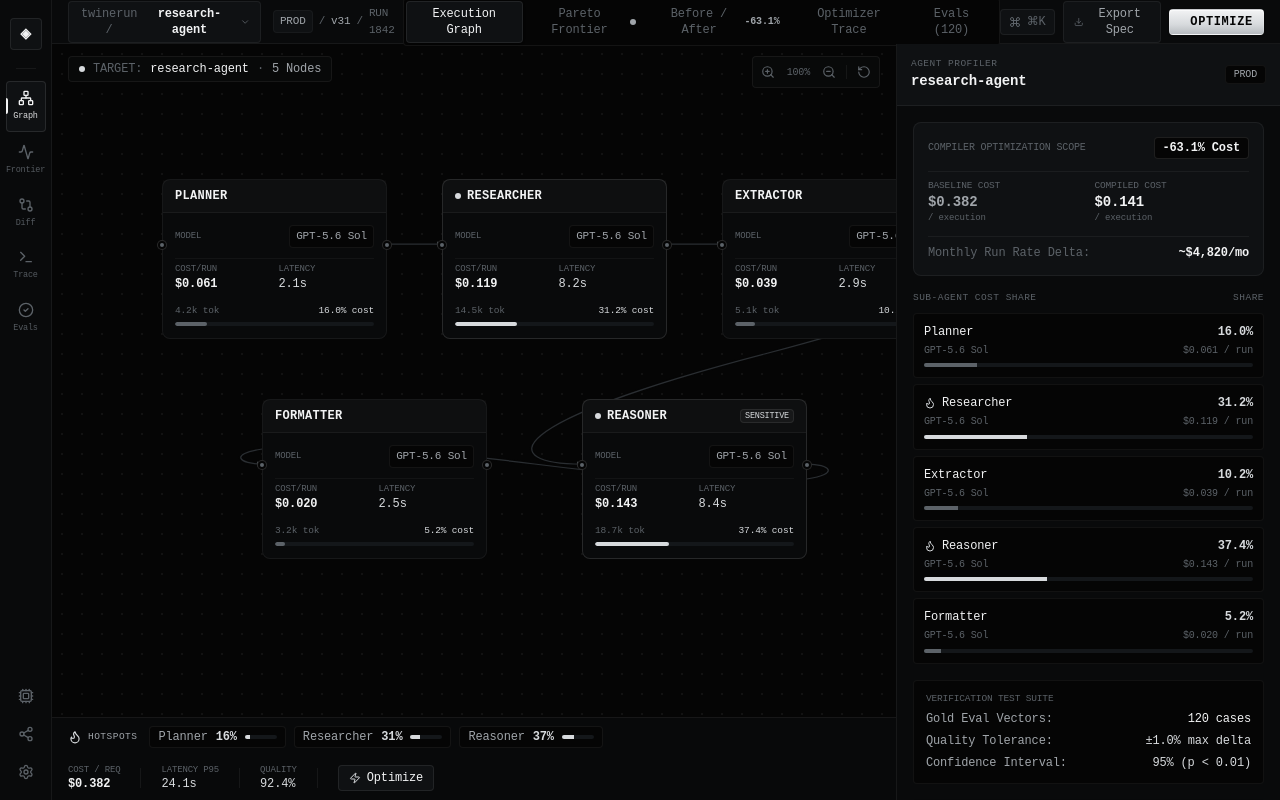
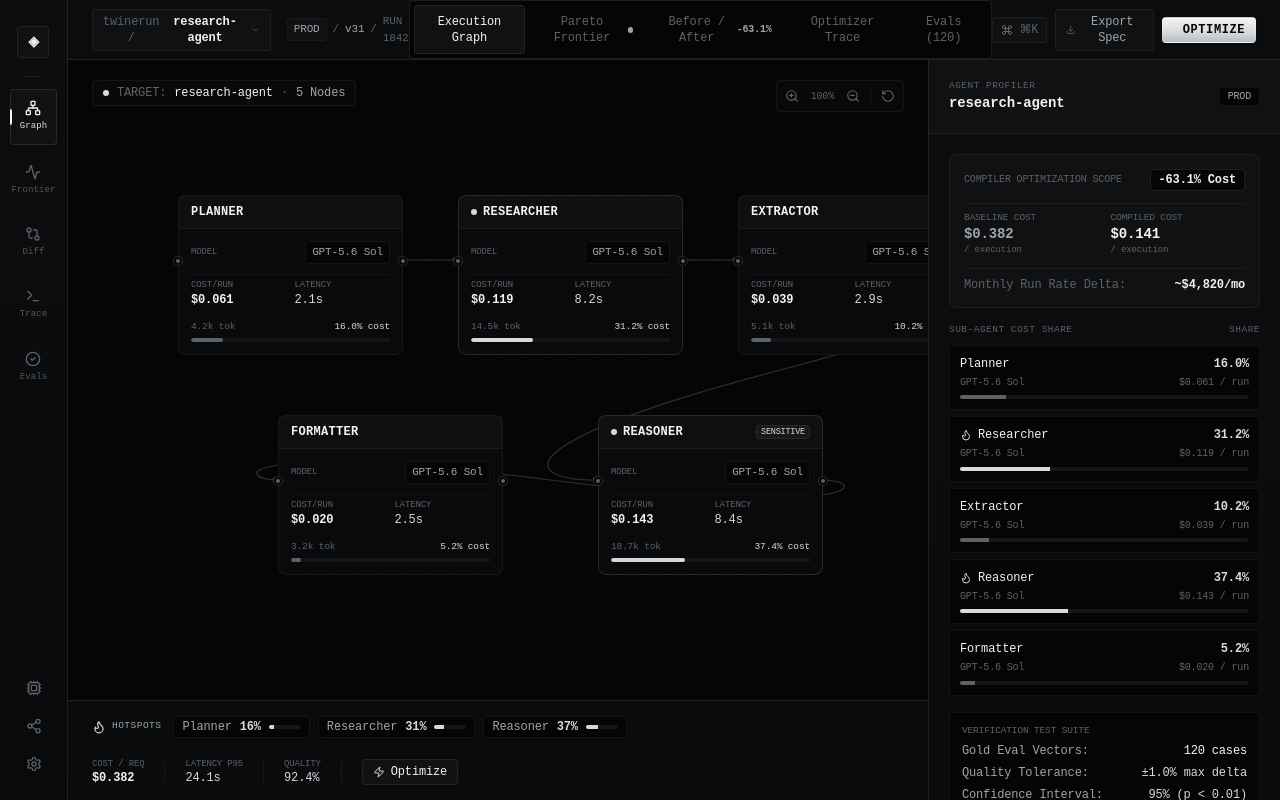
Before and after one commit to Auro-rium/agent-PGO, a React (Vite) app in the folder landingpage/: page / in a window 1280 px wide. Both pictures are taken after a click on the button "Launch twinerun". Built offline with nearby package versions, Linux system fonts and the light colour scheme.

Commit message:
style: give studio more breathing room

```diff
--- a/landingpage/src/App.tsx
+++ b/landingpage/src/App.tsx
@@ -356,7 +356,7 @@ export default function App() {
 
   // Render Full Interactive Studio Workspace
   return (
-    <div className="flex h-screen w-screen bg-[#050505] text-[#D6D9DC] overflow-hidden font-sans select-none relative">
+    <div className="studio-shell flex h-screen w-screen bg-[#050505] text-[#D6D9DC] overflow-hidden font-sans select-none relative">
       {/* 1. Slim Left Navigation Rail */}
       <NavigationRail
         currentView={currentView}
--- a/landingpage/src/components/BeforeAfterDiff.tsx
+++ b/landingpage/src/components/BeforeAfterDiff.tsx
@@ -20,7 +20,7 @@ export const BeforeAfterDiff: React.FC<BeforeAfterDiffProps> = ({
   onOpenExport
 }) => {
   return (
-    <div className="flex-1 h-full bg-[#050505] p-4 md:p-6 overflow-y-auto select-none flex flex-col space-y-4 font-mono text-xs">
+    <div className="studio-view flex-1 h-full bg-[#050505] p-4 md:p-6 overflow-y-auto select-none flex flex-col space-y-4 font-mono text-xs">
       {/* Top Banner: Core Before / After Comparison */}
       <div className="bg-[#090A0B] border border-white/[0.06] rounded-lg p-5 space-y-4">
         <div className="flex flex-wrap items-center justify-between gap-4 border-b border-white/[0.05] pb-4">
--- a/landingpage/src/components/EvalsView.tsx
+++ b/landingpage/src/components/EvalsView.tsx
@@ -27,7 +27,7 @@ export const EvalsView: React.FC<EvalsViewProps> = ({ project }) => {
   });
 
   return (
-    <div className="flex-1 h-full bg-[#050505] p-4 md:p-6 overflow-y-auto select-none flex flex-col md:flex-row gap-4 font-mono text-xs">
+    <div className="studio-view flex-1 h-full bg-[#050505] p-4 md:p-6 overflow-y-auto select-none flex flex-col md:flex-row gap-4 font-mono text-xs">
       {/* Left: Eval Cases List */}
       <div className="flex-1 flex flex-col space-y-3">
         {/* Header Summary */}
--- a/landingpage/src/components/ExecutionGraph.tsx
+++ b/landingpage/src/components/ExecutionGraph.tsx
@@ -88,7 +88,7 @@ export const ExecutionGraph: React.FC<ExecutionGraphProps> = ({
 
   return (
     <div
-      className="relative flex-1 h-full bg-[#050505] canvas-grid overflow-hidden select-none flex flex-col"
+      className="studio-canvas relative flex-1 h-full bg-[#050505] canvas-grid overflow-hidden select-none flex flex-col"
       ref={containerRef}
       onMouseDown={handleMouseDown}
       onMouseMove={handleMouseMove}
@@ -406,7 +406,7 @@ export const ExecutionGraph: React.FC<ExecutionGraphProps> = ({
       </div>
 
       {/* Bottom Hotspots & Profiler Summary Strip (Bloomberg Terminal style) */}
-      <div className="mt-auto z-10 bg-[#090A0B]/95 backdrop-blur border-t border-white/[0.06] px-4 py-2 flex flex-wrap items-center justify-between gap-4">
+      <div className="studio-summary studio-summary-strip mt-auto z-10 bg-[#090A0B]/95 backdrop-blur border-t border-white/[0.06] px-4 py-2 flex flex-wrap items-center justify-between gap-4">
         {/* Hotspots Breakdown */}
         <div className="flex items-center gap-3">
           <div className="flex items-center gap-1.5 text-xs font-mono text-[#5C6268] shrink-0">
--- a/landingpage/src/components/NavigationRail.tsx
+++ b/landingpage/src/components/NavigationRail.tsx
@@ -67,7 +67,7 @@ export const NavigationRail: React.FC<NavigationRailProps> = ({
   ];
 
   return (
-    <aside className="w-13 shrink-0 bg-[#090A0B] border-r border-white/[0.06] flex flex-col items-center justify-between py-3 z-30 select-none">
+    <aside className="studio-rail w-13 shrink-0 bg-[#090A0B] border-r border-white/[0.06] flex flex-col items-center justify-between py-3 z-30 select-none">
       {/* Top Logo */}
       <div className="flex flex-col items-center gap-3">
         <button
--- a/landingpage/src/components/NodeInspector.tsx
+++ b/landingpage/src/components/NodeInspector.tsx
@@ -28,7 +28,7 @@ export const NodeInspector: React.FC<NodeInspectorProps> = ({
   // If no node is selected, show the Agent Global Profiler
   if (!selectedNode) {
     return (
-      <aside className="w-80 lg:w-96 bg-[#090A0B] border-l border-white/[0.06] flex flex-col h-full overflow-y-auto select-none shrink-0 z-20 font-mono text-xs">
+      <aside className="studio-inspector w-80 lg:w-96 bg-[#090A0B] border-l border-white/[0.06] flex flex-col h-full overflow-y-auto select-none shrink-0 z-20 font-mono text-xs">
         {/* Header */}
         <div className="p-3.5 border-b border-white/[0.06] flex items-center justify-between bg-[#0F1113]">
           <div>
@@ -142,7 +142,7 @@ export const NodeInspector: React.FC<NodeInspectorProps> = ({
 
   // A specific node is selected: render deep node inspector
   return (
-    <aside className="w-80 lg:w-96 bg-[#090A0B] border-l border-white/[0.06] flex flex-col h-full overflow-y-auto select-none shrink-0 z-20 font-mono text-xs animate-in slide-in-from-right duration-150">
+    <aside className="studio-inspector w-80 lg:w-96 bg-[#090A0B] border-l border-white/[0.06] flex flex-col h-full overflow-y-auto select-none shrink-0 z-20 font-mono text-xs animate-in slide-in-from-right duration-150">
       {/* Header */}
       <div className="p-3.5 border-b border-white/[0.06] flex items-center justify-between bg-[#0F1113]">
         <div className="flex items-center gap-2">
--- a/landingpage/src/components/OptimizationFrontier.tsx
+++ b/landingpage/src/components/OptimizationFrontier.tsx
@@ -60,7 +60,7 @@ export const OptimizationFrontier: React.FC<OptimizationFrontierProps> = ({
   }, '');
 
   return (
-    <div className="flex-1 h-full bg-[#050505] flex flex-col md:flex-row overflow-hidden select-none font-mono text-xs">
+    <div className="studio-view studio-frontier flex-1 h-full bg-[#050505] flex flex-col md:flex-row overflow-hidden select-none font-mono text-xs">
       {/* Left Canvas: Pareto Scatter Plot */}
       <div className="flex-1 flex flex-col p-4 md:p-6 overflow-y-auto">
         {/* Header HUD */}
--- a/landingpage/src/components/OptimizerTrace.tsx
+++ b/landingpage/src/components/OptimizerTrace.tsx
@@ -24,7 +24,7 @@ export const OptimizerTrace: React.FC<OptimizerTraceProps> = ({ events, project
   });
 
   return (
-    <div className="flex-1 h-full bg-[#050505] p-4 md:p-6 overflow-y-auto select-none flex flex-col space-y-4 font-mono text-xs">
+    <div className="studio-view flex-1 h-full bg-[#050505] p-4 md:p-6 overflow-y-auto select-none flex flex-col space-y-4 font-mono text-xs">
       {/* Header */}
       <div className="flex flex-wrap items-center justify-between gap-4 bg-[#090A0B] border border-white/[0.06] rounded-lg p-4">
         <div>
--- a/landingpage/src/components/TopBar.tsx
+++ b/landingpage/src/components/TopBar.tsx
@@ -37,7 +37,7 @@ export const TopBar: React.FC<TopBarProps> = ({
   const [isAgentMenuOpen, setIsAgentMenuOpen] = useState(false);
 
   return (
-    <header className="h-11 bg-[#090A0B] border-b border-white/[0.06] px-4 flex items-center justify-between select-none z-20 shrink-0">
+    <header className="studio-topbar h-11 bg-[#090A0B] border-b border-white/[0.06] px-4 flex items-center justify-between select-none z-20 shrink-0">
       {/* Left: Project selector & Context */}
       <div className="flex items-center gap-3">
         {/* Agent Switcher Dropdown */}
@@ -102,7 +102,7 @@ export const TopBar: React.FC<TopBarProps> = ({
       </div>
 
       {/* Center: View Switcher */}
-      <div className="hidden md:flex items-center bg-[#050505] p-0.5 rounded border border-white/[0.06]">
+      <div className="studio-view-tabs hidden md:flex items-center bg-[#050505] p-0.5 rounded border border-white/[0.06]">
         <button
           id="viewtab-graph"
           onClick={() => onViewChange('graph')}
--- a/landingpage/src/index.css
+++ b/landingpage/src/index.css
@@ -87,3 +87,125 @@
 ::-webkit-scrollbar-thumb:hover {
   background: #3A3F45;
 }
+
+
+
+
+/* Studio polish: more air, quieter chrome, same information architecture. */
+.studio-shell {
+  --studio-rail-width: 4.25rem;
+  --studio-topbar-height: 3.75rem;
+  background: #040506;
+}
+
+.studio-shell .studio-rail {
+  width: var(--studio-rail-width);
+  padding-top: 1.25rem;
+  padding-bottom: 1.25rem;
+  background: linear-gradient(180deg, #0b0d0f 0%, #080a0b 100%);
+  border-right-color: rgba(255, 255, 255, 0.09);
+}
+
+.studio-shell .studio-rail nav {
+  gap: 0.5rem;
+}
+
+.studio-shell .studio-rail nav button {
+  width: 2.9rem;
+  min-height: 3.25rem;
+  padding-top: 0.65rem;
+  padding-bottom: 0.65rem;
+}
+
+.studio-shell .studio-rail nav button span {
+  font-size: 9px;
+  letter-spacing: 0.01em;
+}
+
+.studio-shell .studio-topbar {
+  height: var(--studio-topbar-height);
+  padding-inline: 1.5rem;
+  background: rgba(11, 13, 15, 0.96);
+  border-bottom-color: rgba(255, 255, 255, 0.09);
+}
+
+.studio-shell .studio-topbar > div:first-child {
+  gap: 1rem;
+}
+
+.studio-shell .studio-view-tabs {
+  gap: 0.15rem;
+  padding: 0.25rem;
+  border-color: rgba(255, 255, 255, 0.09);
+}
+
+.studio-shell .studio-view-tabs button {
+  padding: 0.45rem 0.85rem;
+}
+
+.studio-shell .studio-canvas {
+  background-size: 24px 24px;
+  background-image: radial-gradient(circle, rgba(255, 255, 255, 0.032) 1px, transparent 1px);
+}
+
+.studio-shell .studio-canvas > div:first-child {
+  top: 1.25rem;
+  left: 1.5rem;
+}
+
+.studio-shell .studio-canvas > div:nth-of-type(2) {
+  top: 1.25rem;
+  right: 1.5rem;
+}
+
+.studio-shell .studio-summary-strip {
+  padding: 0.9rem 1.5rem;
+  gap: 1.25rem;
+  background: rgba(10, 12, 14, 0.96);
+  border-top-color: rgba(255, 255, 255, 0.09);
+}
+
+.studio-shell .studio-summary-strip > div:last-child {
+  gap: 1.25rem;
+}
+
+.studio-shell .studio-inspector {
+  width: 22rem;
+  background: linear-gradient(180deg, #0b0d0f 0%, #090b0c 100%);
+  border-left-color: rgba(255, 255, 255, 0.09);
+}
+
+.studio-shell .studio-inspector > div:first-child {
+  padding: 1.25rem;
+  background: rgba(16, 18, 20, 0.9);
+}
+
+.studio-shell .studio-inspector > div:last-child {
+  padding: 1.25rem;
+}
+
+.studio-shell .studio-view {
+  gap: 1.25rem;
+}
+
+.studio-shell .studio-view:not(.studio-frontier) {
+  padding: 1.5rem 2rem;
+}
+
+.studio-shell .studio-frontier > div:first-child {
+  padding: 1.5rem 2rem;
+}
+
+@media (max-width: 1100px) {
+  .studio-shell .studio-topbar { padding-inline: 1rem; }
+  .studio-shell .studio-view-tabs button { padding-inline: 0.6rem; }
+  .studio-shell .studio-inspector { width: 20rem; }
+}
+
+@media (max-width: 860px) {
+  .studio-shell .studio-rail { width: 3.75rem; }
+  .studio-shell .studio-topbar { height: 3.5rem; }
+  .studio-shell .studio-view:not(.studio-frontier),
+  .studio-shell .studio-frontier > div:first-child { padding: 1rem; }
+  .studio-shell .studio-summary-strip { padding-inline: 1rem; }
+}
```
